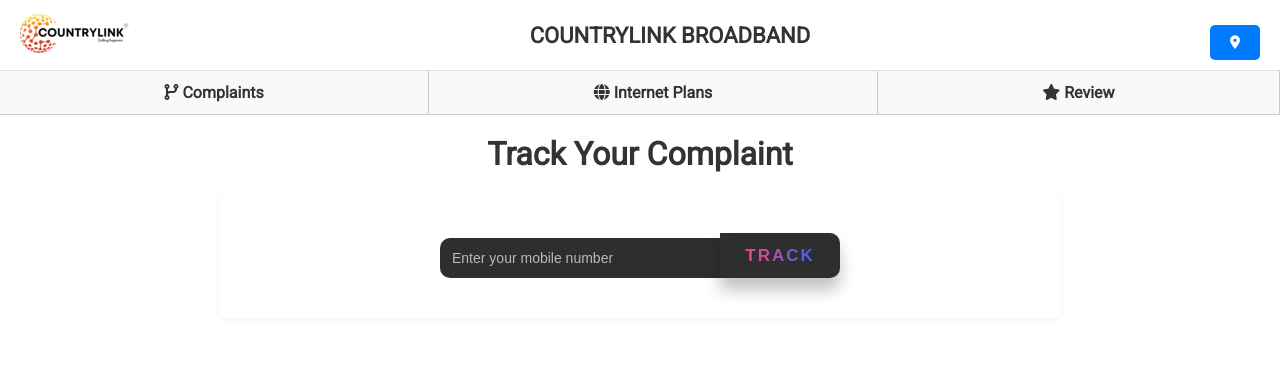
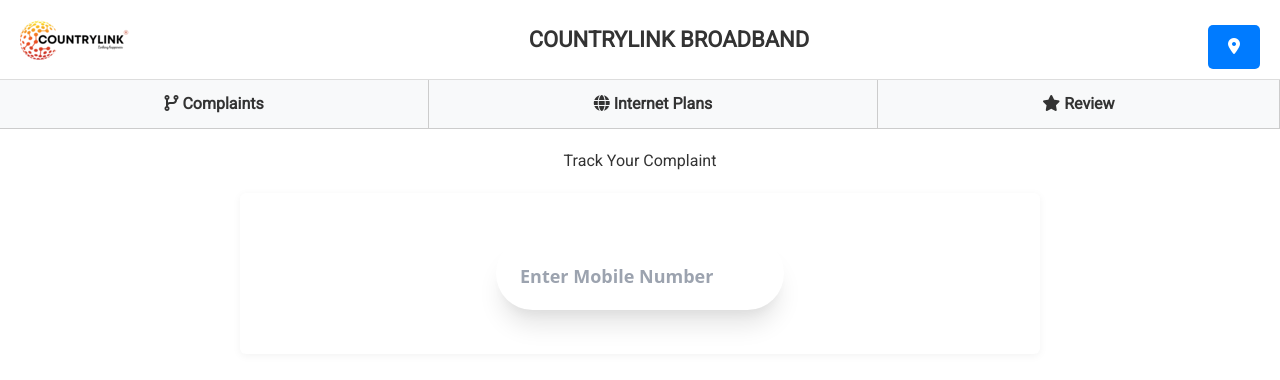
Before and after one commit to Suraj27251/complaint-management-system, a Flask app: page /track in a window 1280 px wide. Shown: the top 380 px of the page. Run offline with Flask 3, Linux system fonts and the light colour scheme; some libraries are stand-ins or nearby versions.

Commit message:
Update track.html

```diff
--- a/templates/track.html
+++ b/templates/track.html
@@ -7,11 +7,14 @@
     <!-- FontAwesome for icons -->
     <link rel="stylesheet" href="https://cdnjs.cloudflare.com/ajax/libs/font-awesome/6.4.0/css/all.min.css">
 
+    <!-- Tailwind CSS for Uiverse Component -->
+    <link href="https://cdn.jsdelivr.net/npm/tailwindcss@2.2.19/dist/tailwind.min.css" rel="stylesheet">
+
     <!-- Custom Styles -->
     <link rel="stylesheet" href="{{ url_for('static', filename='css/styles.css') }}">
     <link href="https://fonts.googleapis.com/css2?family=Roboto&display=swap" rel="stylesheet">
 
-    <!-- Lottie Animation Library -->
+    <!-- Lottie Animation -->
     <script src="https://cdnjs.cloudflare.com/ajax/libs/bodymovin/5.10.1/lottie.min.js"></script>
 
     <style>
@@ -19,76 +22,17 @@
             background-color: #ffffff;
             font-family: 'Roboto', sans-serif;
         }
-
         h1 {
             text-align: center;
             margin: 20px 0;
         }
-
-        /* Stylish Track Form */
-        .input-group {
-          display: flex;
-          flex-direction: row;
-          margin: 20px auto;
-          justify-content: center;
-          max-width: 400px;
-        }
-
-        .submit-button {
-          font-size: 17px;
-          padding: 0.5em 2em;
-          border: transparent;
-          box-shadow: 0 12px 16px 0 rgba(0, 0, 0, 0.24);
-          background: #2E2E2E;
-          border-radius: 0 10px 10px 0;
-          transition: 0.3s;
-        }
-
-        .submit-button:hover {
-          background: linear-gradient(90deg, #FC466B 0%, #3F5EFB 100%);
-          cursor: pointer;
-        }
-
-        .submit-button:active {
-          transform: translate(0em, 0.2em);
-        }
-
-        .submit-button span {
-          font-weight: 800;
-          letter-spacing: 2px;
-          background: linear-gradient(90deg, #FC466B 0%, #3F5EFB 100%);
-          -webkit-background-clip: text;
-          -webkit-text-fill-color: transparent;
-          transition: 0.3s;
-        }
-
-        .submit-button:hover span {
-          background: #2E2E2E;
-          -webkit-background-clip: text;
-          -webkit-text-fill-color: transparent;
-        }
-
-        #input-field {
-          background-color: #2E2E2E;
-          border-radius: 10px 0 0 10px;
-          border: none;
-          width: 300px;
-          padding: 12px;
-          color: white;
-          font-size: 14px;
-        }
-
-        ::placeholder {
-          color: rgb(184, 184, 184);
-        }
-
-        /* Animation container */
+        /* No Data Animation Container */
         .no-data-animation-container {
             width: 80%;
             max-width: 800px;
             margin: 30px auto;
             text-align: center;
-            display: none; /* Hidden by default */
+            display: none;
             opacity: 0;
             transition: opacity 0.8s ease-in-out;
         }
@@ -104,7 +48,7 @@
         .no-data-text {
             font-size: 18px;
             font-weight: 500;
-            color: #cc0000; /* Red for visibility */
+            color: #cc0000;
             margin-top: 15px;
         }
     </style>
@@ -136,16 +80,56 @@
 <!-- 🕵️‍♂️ MAIN TITLE -->
 <h1>Track Your Complaint</h1>
 
-<!-- 🔍 TRACK FORM -->
+<!-- 🔍 NEW STYLISH TRACK FORM -->
 <form method="POST" action="{{ url_for('track') }}">
-    <div class="input-group">
-        <input
-            type="text"
-            id="input-field"
-            name="mobile"
-            placeholder="Enter your mobile number"
-            required>
-        <button type="submit" class="submit-button"><span>TRACK</span></button>
+    <div class="flex justify-center my-6">
+        <!-- Uiverse Component -->
+        <div class="relative rounded-full overflow-hidden bg-white shadow-xl w-72">
+            <input
+                class="bg-transparent outline-none border-none pl-6 pr-10 py-5 w-full font-sans text-lg font-semibold"
+                placeholder="Enter Mobile Number"
+                name="mobile"
+                type="text"
+                required
+            />
+            <div class="absolute right-2 top-[0.4em]">
+                <button
+                    type="submit"
+                    class="w-14 h-14 rounded-full bg-violet-500 group shadow-xl flex items-center justify-center relative overflow-hidden"
+                >
+                    <svg
+                        class="relative z-10"
+                        xmlns="http://www.w3.org/2000/svg"
+                        fill="none"
+                        viewBox="0 0 64 64"
+                        height="30"
+                        width="30"
+                    >
+                        <path
+                            fill-opacity="0.01"
+                            fill="white"
+                            d="M63.6689 29.0491L34.6198 63.6685L0.00043872 34.6194L29.0496 1.67708e-05L63.6689 29.0491Z"
+                        ></path>
+                        <path
+                            stroke-linejoin="round"
+                            stroke-linecap="round"
+                            stroke-width="3.76603"
+                            stroke="white"
+                            d="M42.8496 18.7067L21.0628 44.6712"
+                        ></path>
+                        <path
+                            stroke-linejoin="round"
+                            stroke-linecap="round"
+                            stroke-width="3.76603"
+                            stroke="white"
+                            d="M26.9329 20.0992L42.85 18.7067L44.2426 34.6238"
+                        ></path>
+                    </svg>
+                    <div class="w-full h-full rotate-45 absolute left-[32%] top-[32%] bg-black group-hover:-left-[100%] group-hover:-top-[100%] duration-1000"></div>
+                    <div class="w-full h-full -rotate-45 absolute -left-[32%] -top-[32%] group-hover:left-[100%] group-hover:top-[100%] bg-black duration-1000"></div>
+                </button>
+            </div>
+        </div>
     </div>
 </form>
 
@@ -192,9 +176,7 @@
                 <td>{{ comp[1] }}</td>
                 <td>{{ comp[2] }}</td>
                 <td>{{ comp[3] }}</td>
-                <td>
-                    <span class="badge badge-{{ comp[4]|lower }}">{{ comp[4] }}</span>
-                </td>
+                <td><span class="badge badge-{{ comp[4]|lower }}">{{ comp[4] }}</span></td>
             </tr>
             {% endfor %}
         </tbody>
@@ -206,12 +188,11 @@
     <div id="no-data-animation"></div>
     <p class="no-data-text">No complaint found. Please type a valid mobile number.</p>
 </div>
-
 <script>
     document.addEventListener("DOMContentLoaded", function() {
         const container = document.getElementById('no-data-container');
         if (container) {
-            container.classList.add('show'); // Fade-in effect
+            container.classList.add('show');
             lottie.loadAnimation({
                 container: document.getElementById('no-data-animation'),
                 renderer: 'svg',
```
